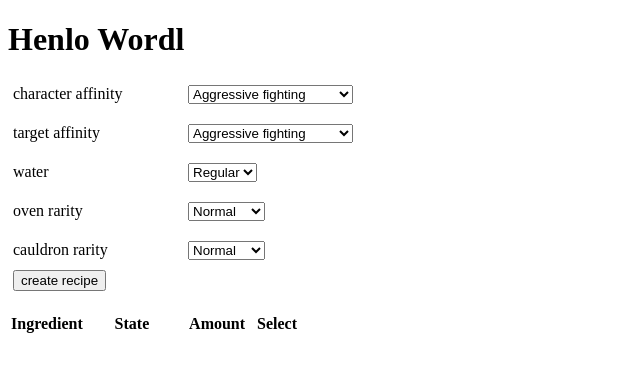
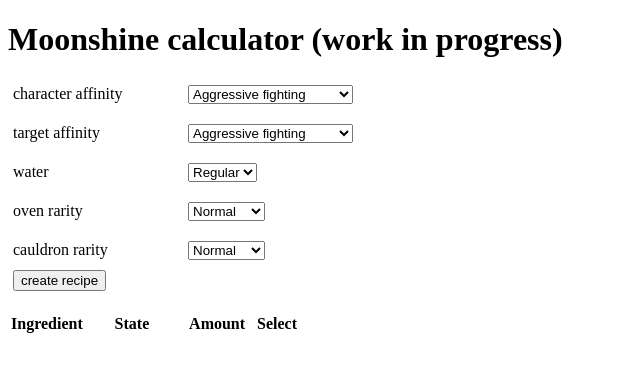
Before and after one commit to moonhue/moonhue.github.io, a plain HTML site: page index.html in a window 1280 px wide. Shown: the whole page, without its empty margins (0-640 px from the left). Drawn offline with Linux system fonts and the light colour scheme.

Commit message:
title change

```diff
--- a/index.html
+++ b/index.html
@@ -3,13 +3,13 @@
 
 <head>
     <meta charset="UTF-8">
-    <title>Hello World</title>
+    <title>Moonjuice</title>
     <link rel="stylesheet" href="styles.css">
     <script type="module" src="main.js"></script>
 </head>
 
 <body>
-    <h1>Henlo Wordl</h1>
+    <h1>Moonshine calculator (work in progress)</h1>
     <div class="container">
         <div class="item"> <label for="offset-select">character affinity</label></div>
         <div class="item"> <select id="offsetComboBox"></select> </div>
```
